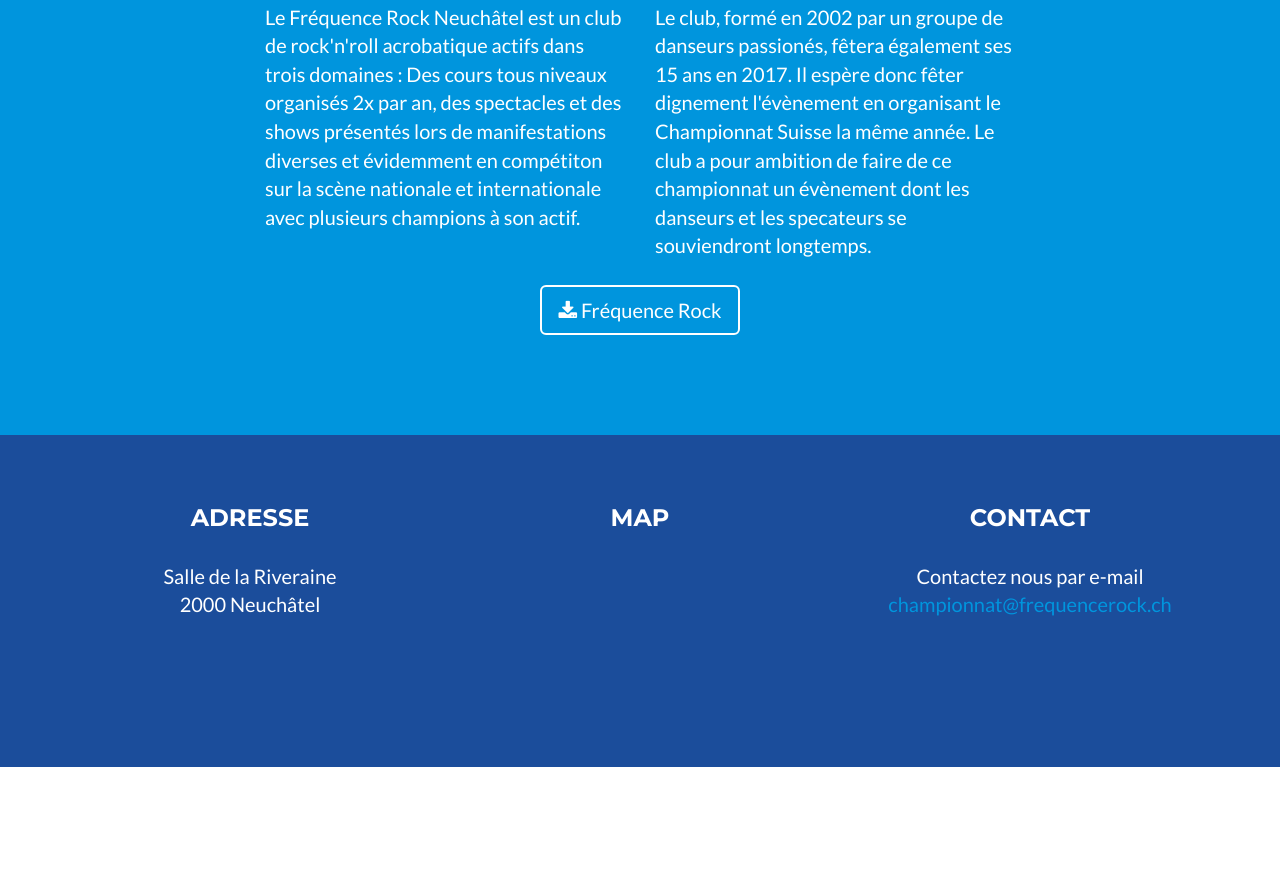
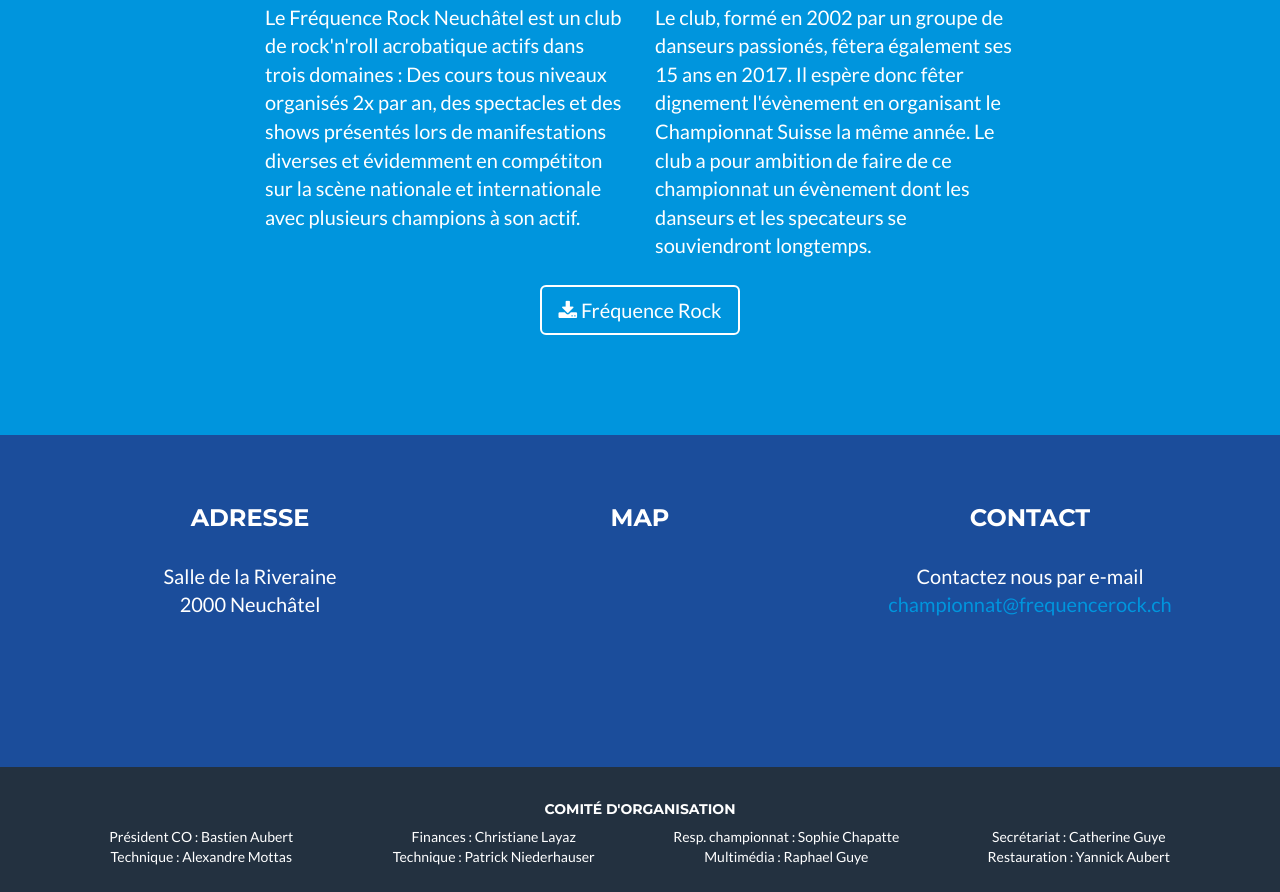
Before and after one commit to ragu89/cs17, a website: page index.html in a window 1280 px wide. Shown: the part 3223-4115 px from the top of the page. Before the commit the page ends 3990 px from the top, so only its background shows below. Drawn offline with nearby package versions, Linux system fonts and the light colour scheme; grey boxes are pictures that could not be loaded.

Commit message:
Adding the SteCom in the footer

```diff
--- a/index.html
+++ b/index.html
@@ -304,6 +304,39 @@
                 </div>
             </div>
         </div>
+        <div class="footer-below">
+            <div class="container">
+                <div class="row">
+                    <div class="col-lg-12">
+                        <h5>Comité d'organisation</h5>
+                    </div>
+                    <div class="col-lg-3 col-sm-6">
+                        Président CO : Bastien Aubert
+                    </div>
+                    <div class="col-lg-3 col-sm-6">
+                        Finances : Christiane Layaz
+                    </div>
+                    <div class="col-lg-3 col-sm-6">
+                        Resp. championnat : Sophie Chapatte
+                    </div>
+                    <div class="col-lg-3 col-sm-6">
+                        Secrétariat : Catherine Guye
+                    </div>
+                    <div class="col-lg-3 col-sm-6">
+                        Technique : Alexandre Mottas
+                    </div>
+                    <div class="col-lg-3 col-sm-6">
+                        Technique : Patrick Niederhauser
+                    </div>
+                    <div class="col-lg-3 col-sm-6">
+                        Multimédia : Raphael Guye
+                    </div>
+                    <div class="col-lg-3 col-sm-6">
+                        Restauration : Yannick Aubert
+                    </div>
+                </div>
+            </div>
+        </div>
     </footer>
 
     <!-- Scroll to Top Button (Only visible on small and extra-small screen sizes) -->
```
